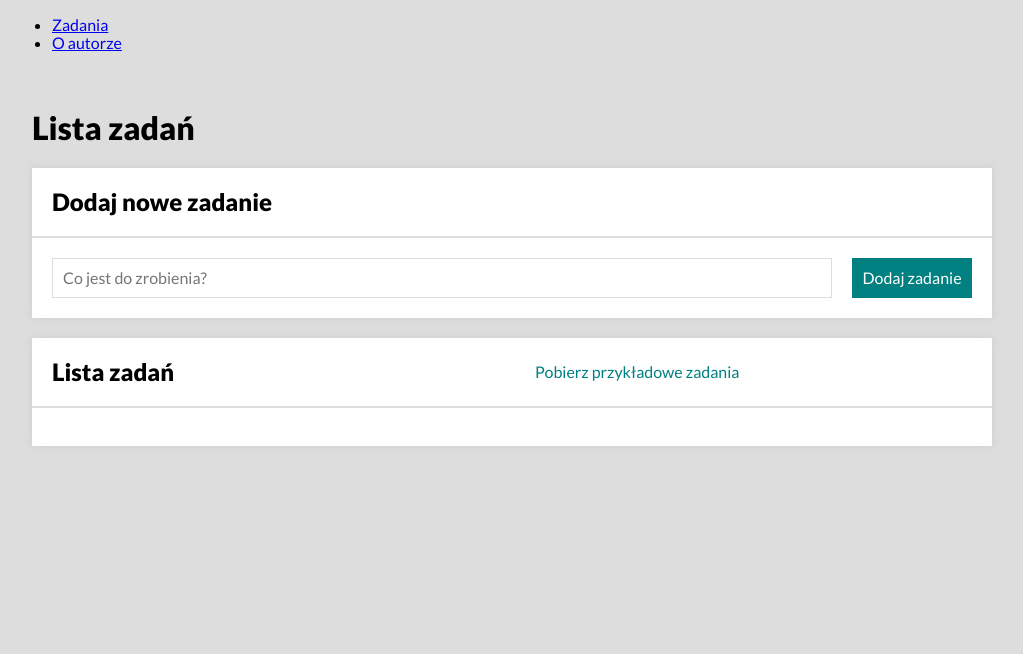
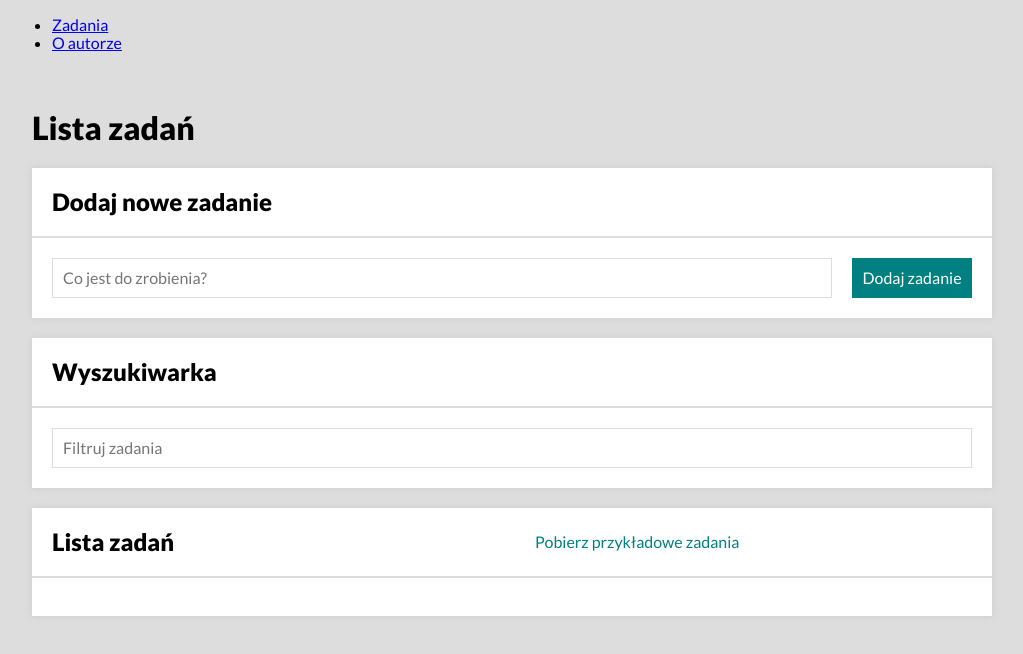
Before and after one commit to AnnaLukaszczyk/todoList--React, a React (Create React App) app: page /#/zadania in a window 1280 px wide. Shown: the top 654 px of the page, without its empty margins (128-1151 px from the left). Built offline with nearby package versions, Linux system fonts and the light colour scheme.

Commit message:
search engine added

```diff
--- /dev/null
+++ b/src/features/tasks/Input/index.js
@@ -0,0 +1,6 @@
+import styled from "styled-components";
+
+export default styled.input`
+	padding: 10px;
+	border: 1px solid #ddd;
+`;
--- /dev/null
+++ b/src/features/tasks/Search/index.js
@@ -0,0 +1,30 @@
+import { useLocation, useHistory } from "react-router-dom";
+import Input from "../Input"
+import { Wrapper } from "./styled";
+import searchQueryParamName from "../TasksPage/searchQueryParamName";
+
+
+export default () => {
+  const location = useLocation();
+  const history = useHistory();
+  const query = (new URLSearchParams(location.search)).get(searchQueryParamName);
+
+const onInputChange = ({target}) => {
+  const searchParams = new URLSearchParams(location.search);
+
+  if(target.value.trim() === "") {
+    searchParams.delete(searchQueryParamName);
+  } else {
+    searchParams.set(searchQueryParamName, target.value);
+  }
+
+  history.push(`${location.pathname}?${searchParams.toString()}`);
+};
+
+  return (
+    <Wrapper><Input
+    placeholder="Filtruj zadania"
+    value={query || ""}
+    onChange={onInputChange} /></Wrapper>
+  )
+}
--- /dev/null
+++ b/src/features/tasks/Search/styled.js
@@ -0,0 +1,8 @@
+import styled from "styled-components";
+
+export const Wrapper = styled.div`
+display: grid;
+grid-template-columns: 1fr;
+grid-gap: 20px;
+padding: 20px;
+`
--- a/src/features/tasks/TasksPage/Form/index.js
+++ b/src/features/tasks/TasksPage/Form/index.js
@@ -1,8 +1,9 @@
 import { useState, useRef } from "react";
 import { useDispatch } from "react-redux";
 import { nanoid } from "@reduxjs/toolkit";
-import { StyledForm, Input, Button } from "./styled";
+import { StyledForm, Button } from "./styled";
 import { addTask } from "../../tasksSlice";
+import Input from "../../Input";
 
 const Form = () => {
 	const [newTaskContent, setNewTaskContent] = useState("");
--- a/src/features/tasks/TasksPage/Form/styled.js
+++ b/src/features/tasks/TasksPage/Form/styled.js
@@ -9,11 +9,6 @@ export const StyledForm = styled.form`
     @media (max-width: ${({ theme }) => theme.breakpoints.medium}px) {
 		grid-template-columns: 1fr;
 	}
-`;
-
-export const Input = styled.input`
-	padding: 10px;
-	border: 1px solid #ddd;
 `;
 
 export const Button = styled.button`
--- a/src/features/tasks/TasksPage/TaskList/index.js
+++ b/src/features/tasks/TasksPage/TaskList/index.js
@@ -3,11 +3,12 @@ import { useSelector, useDispatch } from "react-redux";
 import { List, Item, Content, Button, Icon } from "./styled";
 import { faCheck, faTrashCan } from "@fortawesome/free-solid-svg-icons";
 import { selectTasksByQuery, toggleTaskDone, removeTask, selectHideDone } from "../../tasksSlice";
+import searchQueryParamName from "../searchQueryParamName";
 
 
 const TaskList = () => {
 	const location = useLocation();
-	const query = (new URLSearchParams(location.search)).get("szukaj");
+	const query = (new URLSearchParams(location.search)).get(searchQueryParamName);
 	const tasks = useSelector(state => selectTasksByQuery(state, query));
 	const hideDone = useSelector(selectHideDone);
 	const dispatch = useDispatch();
--- a/src/features/tasks/TasksPage/index.js
+++ b/src/features/tasks/TasksPage/index.js
@@ -4,12 +4,14 @@ import Buttons from "./Buttons/index.js";
 import Section from "../../../common/Section/index.js";
 import Header from "../../../common/Header/index.js";
 import Container from "../../../common/Container/index.js";
+import Search from "../Search/index.js";
 
 function TasksPage() {
 	return (
 		<Container>
 			<Header title="Lista zadań" />
 			<Section title="Dodaj nowe zadanie" body={<Form />} />
+			<Section title="Wyszukiwarka" body={<Search />} />
 			<Section
 				title="Lista zadań"
 				body={<TaskList />}
--- /dev/null
+++ b/src/features/tasks/TasksPage/searchQueryParamName.js
@@ -0,0 +1 @@
+export default "szukaj";
```
